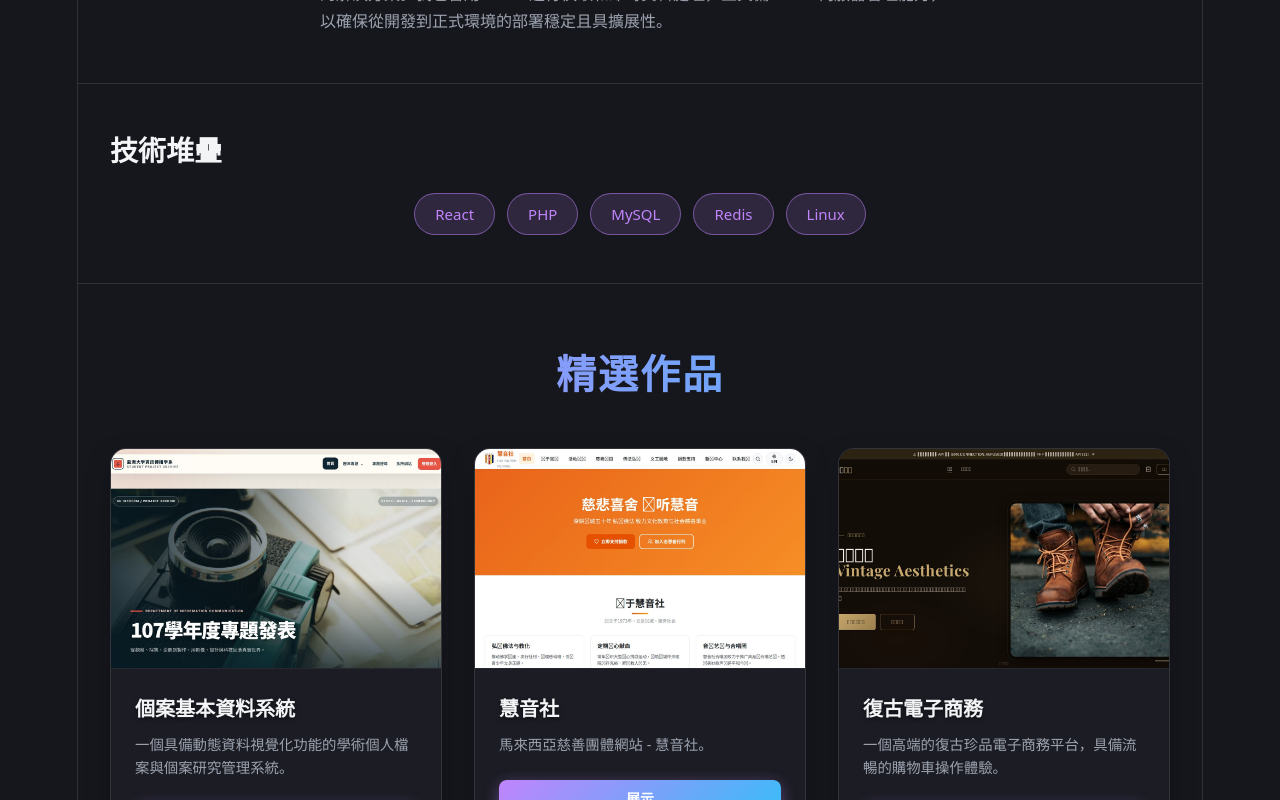
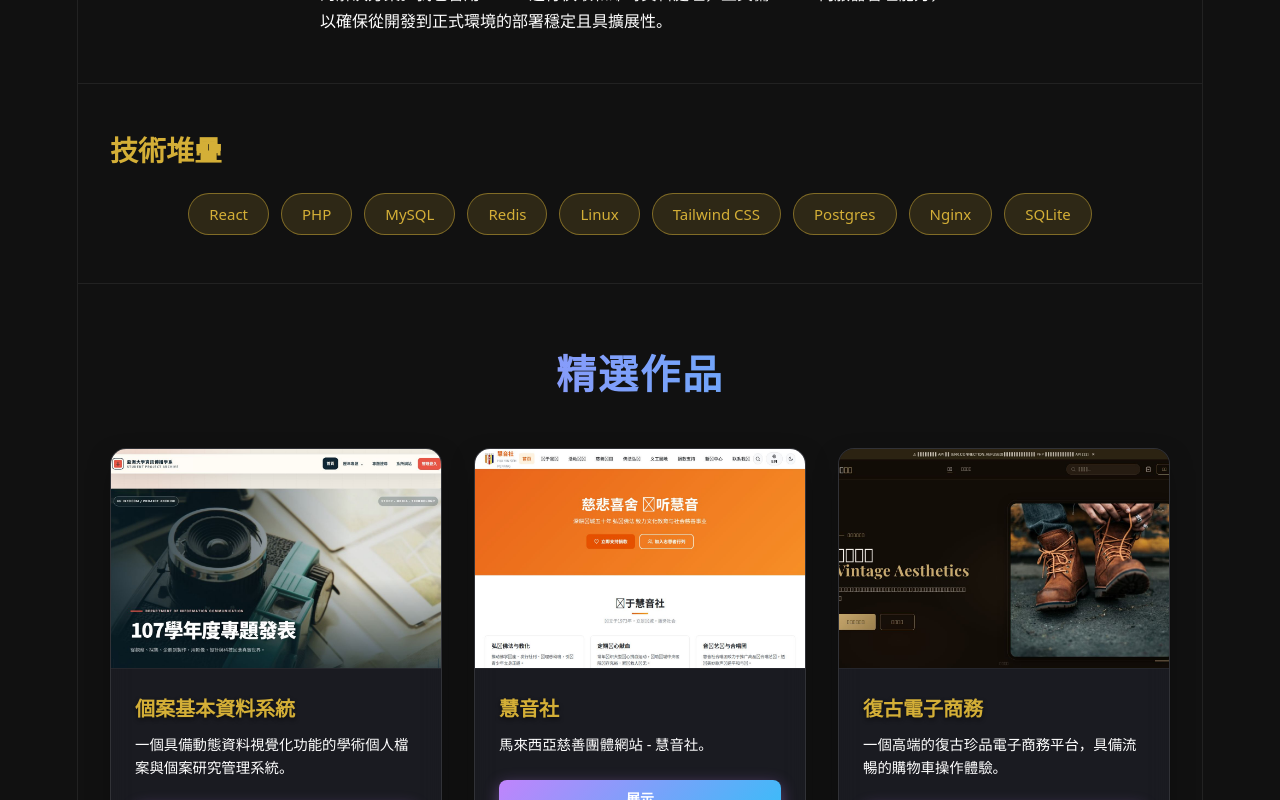
Before and after one commit to PutoLim0226/my-portfolio, a React (Vite) app: page / in a window 1280 px wide. Shown: the part 720-1520 px from the top of the page. Built offline with nearby package versions, Linux system fonts and the light colour scheme.

Commit message:
style: update theme to black/gold and add skills

```diff
--- a/src/assets/css/main.css
+++ b/src/assets/css/main.css
@@ -14,16 +14,16 @@ img {
 }
 
 :root, [data-theme=light] {
-  --text: #6b6375;
-  --text-h: #08060d;
-  --bg: #fff;
-  --border: #e5e4e7;
-  --code-bg: #f4f3ec;
-  --accent: #aa3bff;
-  --accent-bg: rgba(170, 59, 255, 0.1);
-  --accent-border: rgba(170, 59, 255, 0.5);
-  --social-bg: rgba(244, 243, 236, 0.5);
-  --shadow: rgba(0, 0, 0, 0.1) 0 10px 15px -3px, rgba(0, 0, 0, 0.05) 0 4px 6px -2px;
+  --text: #ffffff;
+  --text-h: #D4AF37;
+  --bg: #111111;
+  --border: #222222;
+  --code-bg: #1a1a1a;
+  --accent: #D4AF37;
+  --accent-bg: rgba(212, 175, 55, 0.1);
+  --accent-border: rgba(212, 175, 55, 0.5);
+  --social-bg: rgba(26, 26, 26, 0.5);
+  --shadow: rgba(0, 0, 0, 0.5) 0 10px 15px -3px, rgba(0, 0, 0, 0.25) 0 4px 6px -2px;
   --card-bg: rgba(255, 255, 255, 0.7);
   --card-border: rgba(0, 0, 0, 0.1);
   --text-shadow: none;
@@ -49,16 +49,16 @@ img {
 }
 
 [data-theme=dark] {
-  --text: #9ca3af;
-  --text-h: #f3f4f6;
-  --bg: #16171d;
-  --border: #2e303a;
-  --code-bg: #1f2028;
-  --accent: #c084fc;
-  --accent-bg: rgba(192, 132, 252, 0.15);
-  --accent-border: rgba(192, 132, 252, 0.5);
-  --social-bg: rgba(47, 48, 58, 0.5);
-  --shadow: rgba(0, 0, 0, 0.4) 0 10px 15px -3px, rgba(0, 0, 0, 0.25) 0 4px 6px -2px;
+  --text: #ffffff;
+  --text-h: #D4AF37;
+  --bg: #111111;
+  --border: #222222;
+  --code-bg: #1a1a1a;
+  --accent: #D4AF37;
+  --accent-bg: rgba(212, 175, 55, 0.15);
+  --accent-border: rgba(212, 175, 55, 0.5);
+  --social-bg: rgba(26, 26, 26, 0.5);
+  --shadow: rgba(0, 0, 0, 0.5) 0 10px 15px -3px, rgba(0, 0, 0, 0.25) 0 4px 6px -2px;
   --card-bg: rgba(31, 32, 40, 0.7);
   --card-border: rgba(255, 255, 255, 0.1);
   --text-shadow: 0 2px 4px rgba(0,0,0,0.5);
--- a/src/components/Skills.jsx
+++ b/src/components/Skills.jsx
@@ -1,6 +1,6 @@
 import { useTranslation } from 'react-i18next'
 
-const skills = ['React', 'PHP', 'MySQL', 'Redis', 'Linux']
+const skills = ['React', 'PHP', 'MySQL', 'Redis', 'Linux', 'Tailwind CSS', 'Postgres', 'Nginx', 'SQLite']
 
 function Skills() {
   const { t } = useTranslation()
--- a/src/docs/api_docs.html
+++ b/src/docs/api_docs.html
@@ -50,7 +50,7 @@
   <table class="api-table">
     <thead><tr><th>Data</th><th>Type</th><th>Description</th></tr></thead>
     <tbody>
-      <tr><td>skills</td><td>string[]</td><td>Array of skill names: React, PHP, MySQL, Redis, Linux</td></tr>
+      <tr><td>skills</td><td>string[]</td><td>Array of skill names: React, PHP, MySQL, Redis, Linux, Tailwind CSS, Postgres, Nginx, SQLite</td></tr>
     </tbody>
   </table>
   <table class="api-table">
```
Also changed, not shown: src/assets/scss/_variables.scss (+20 -20 lines).
